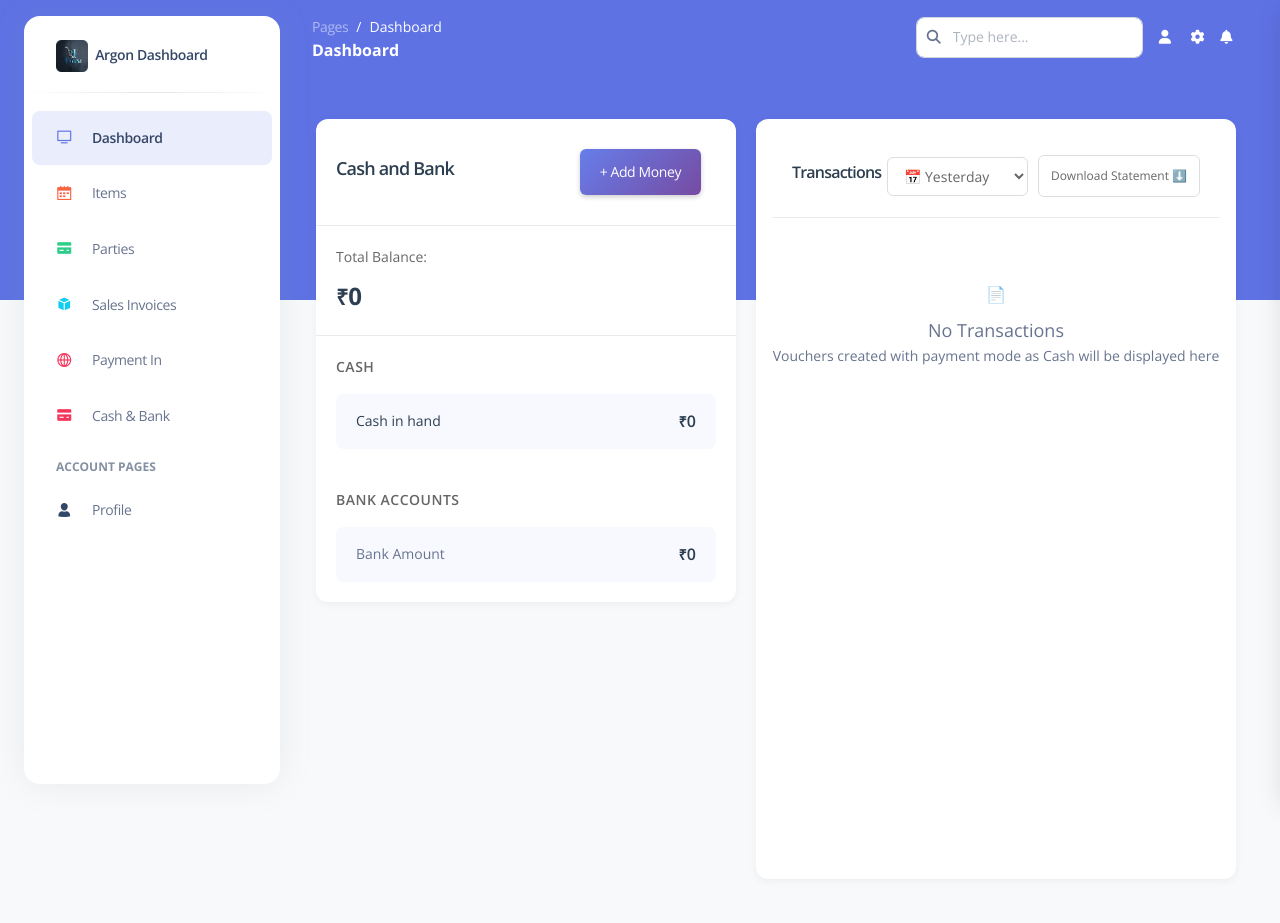
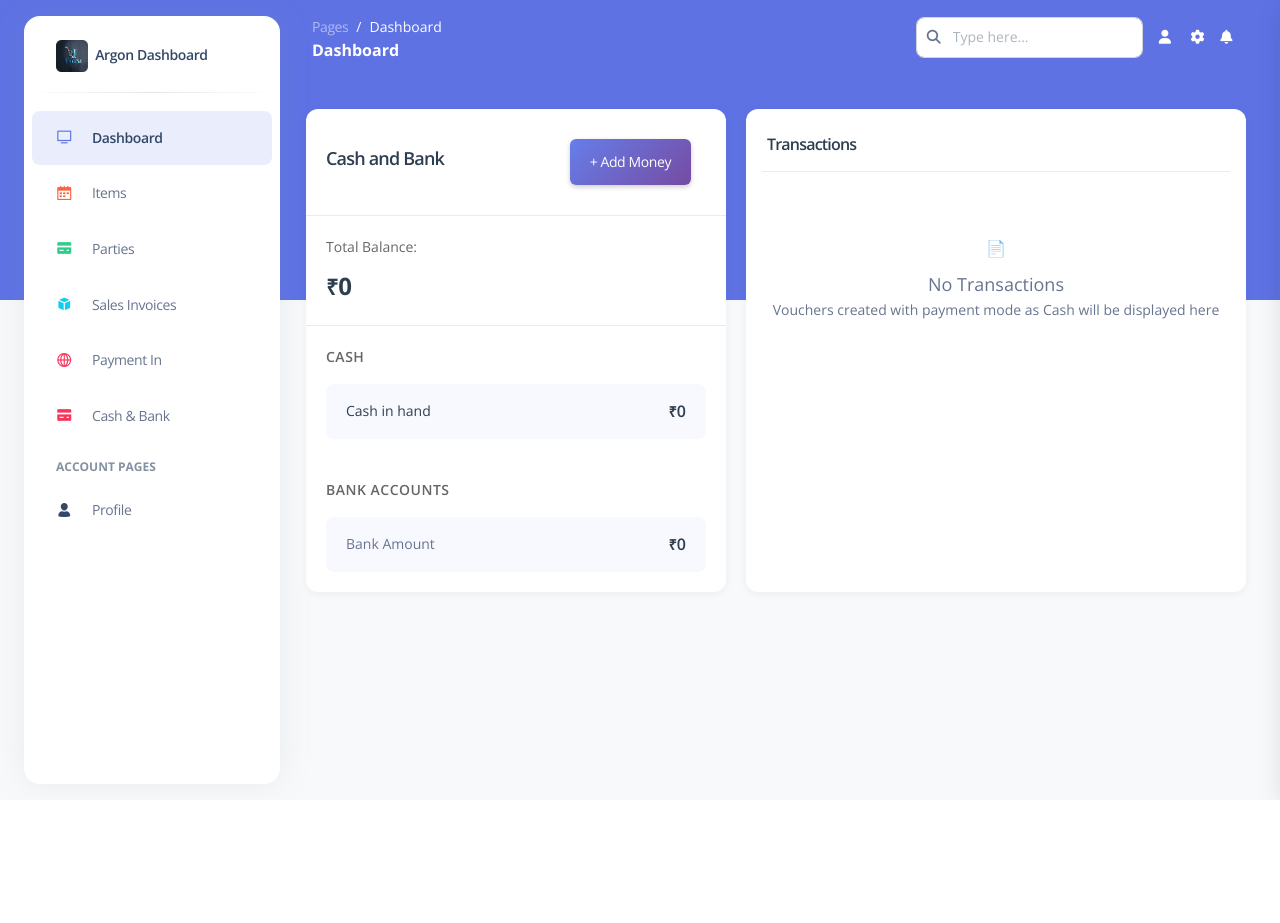
Before and after one commit to itsolution4india/ebilling, a Django app: page /cashbank/ in a window 1280 px wide. After the commit the page ends 800 px from the top, so only its background shows below. Run offline with Django 5.2, Linux system fonts and the light colour scheme; the visitor is signed in with stand-in values (Sample User, id 1); data that the repository does not hold is empty; some libraries are stand-ins or nearby versions.

Commit message:
Updated UI

```diff
--- a/billing/templates/Bank/cashandbank.html
+++ b/billing/templates/Bank/cashandbank.html
@@ -21,9 +21,8 @@
 }
         .dashboard-container {
             display: flex;
-            min-height: 100vh;
             gap: 20px;
-            padding: 20px;
+            padding: 10px;
         }
 
         .left-panel {
@@ -193,7 +192,7 @@
         }
 
         .transactions-header {
-            padding: 20px;
+            padding: 5px;
             border-bottom: 1px solid #e9ecef;
             display: flex;
             justify-content: space-between;
@@ -237,6 +236,7 @@
         }
 
         .transactions-content {
+            overflow: auto;
             flex: 1;
             display: flex;
             flex-direction: column;
@@ -516,17 +516,6 @@
     <!-- Header -->
     <div class="transactions-header flex items-center justify-between mb-4">
         <h3 class="transactions-title text-xl font-semibold text-gray-800">Transactions</h3>
-        <div class="date-filter flex gap-2 items-center">
-            <select class="date-dropdown px-3 py-1 border border-gray-300 rounded-md text-sm">
-                <option>📅 Yesterday</option>
-                <option>📅 Today</option>
-                <option>📅 This Week</option>
-                <option>📅 This Month</option>
-            </select>
-            <button class="download-btn px-4 py-1 bg-blue-600 text-white text-sm rounded-md hover:bg-blue-700 transition">
-                Download Statement ⬇️
-            </button>
-        </div>
     </div>
 
     <!-- Table or Empty State -->
```
Also changed, not shown: billing/templates/Payments/payment.html (+1 -19 lines), billing/templates/invoices/invoice_create.html (+9 -6 lines), billing/templates/invoices/invoice_update.html (+9 -6 lines).
